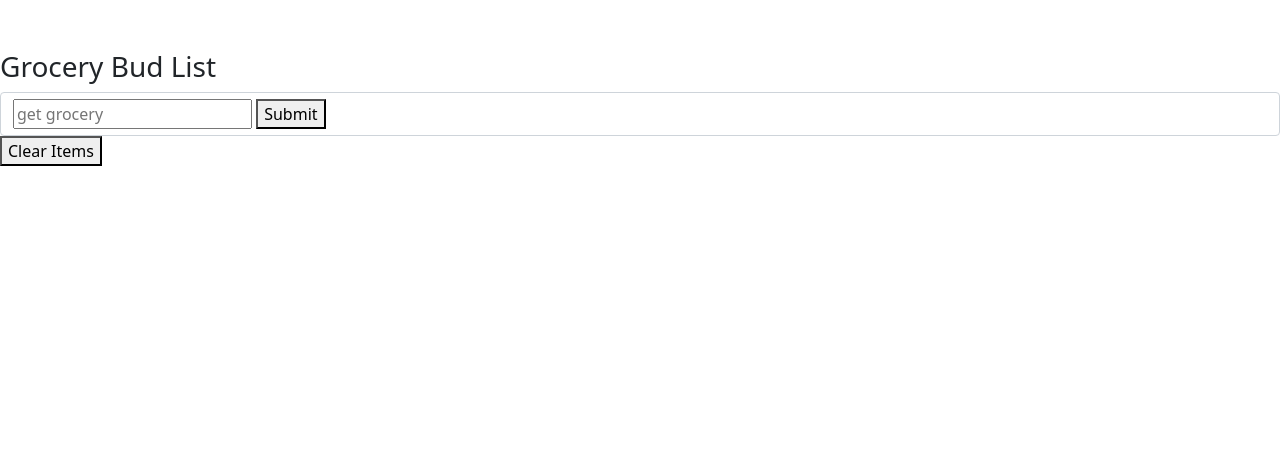
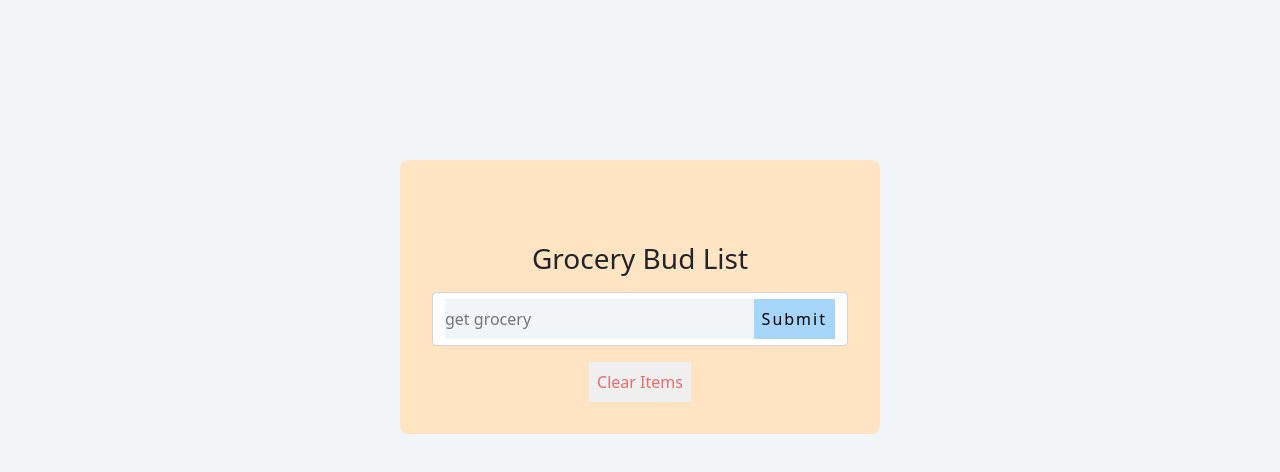
Before and after one commit to Adetoyebamise/functional-todo-list, a plain HTML site: page index.html in a window 1280 px wide. Drawn offline with nearby package versions, Linux system fonts and the light colour scheme.

Commit message:
connect href link with style css

```diff
--- a/index.html
+++ b/index.html
@@ -10,7 +10,7 @@
       crossorigin="anonymous"
     />
     <!-- styles -->
-    <link rel="stylesheet" href="/css/master.css" />
+    <link rel="stylesheet" href="style.css" />
     <title>Grocery Bud List</title>
   </head>
   <body>
```
